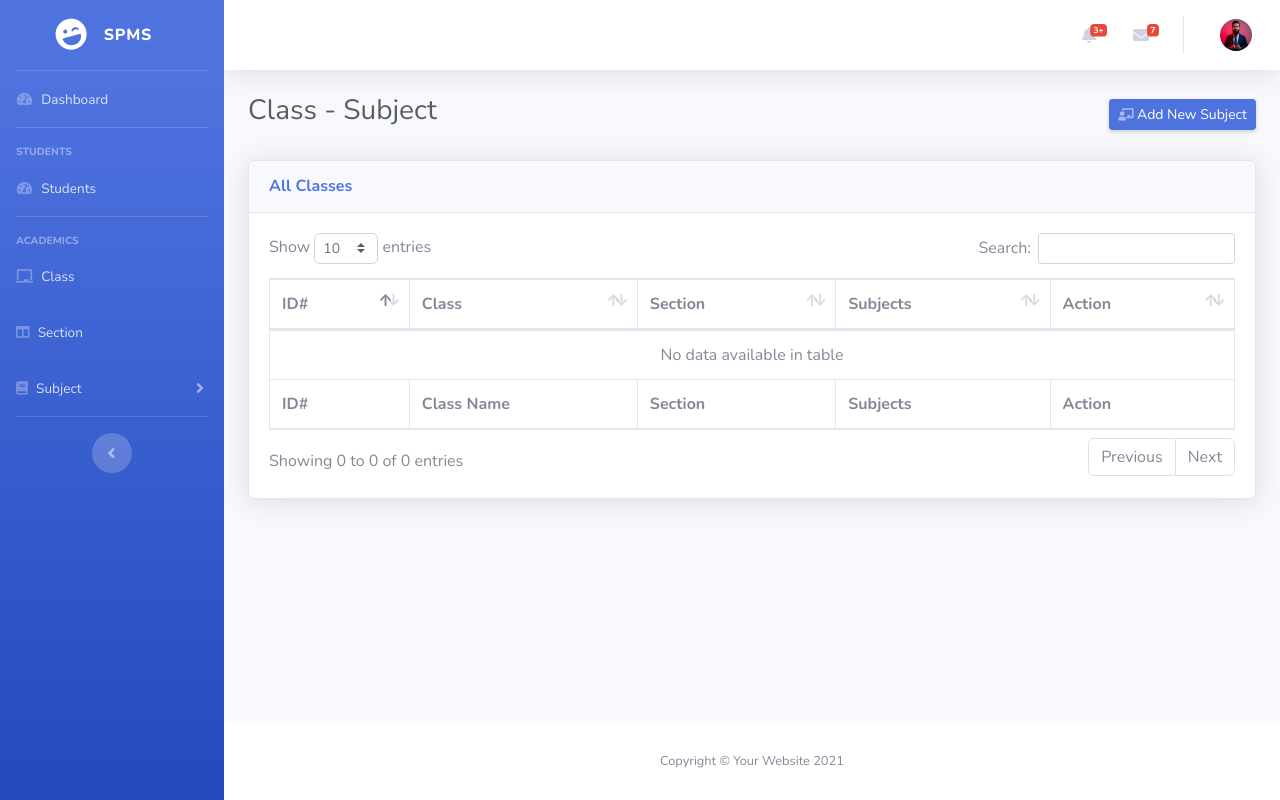
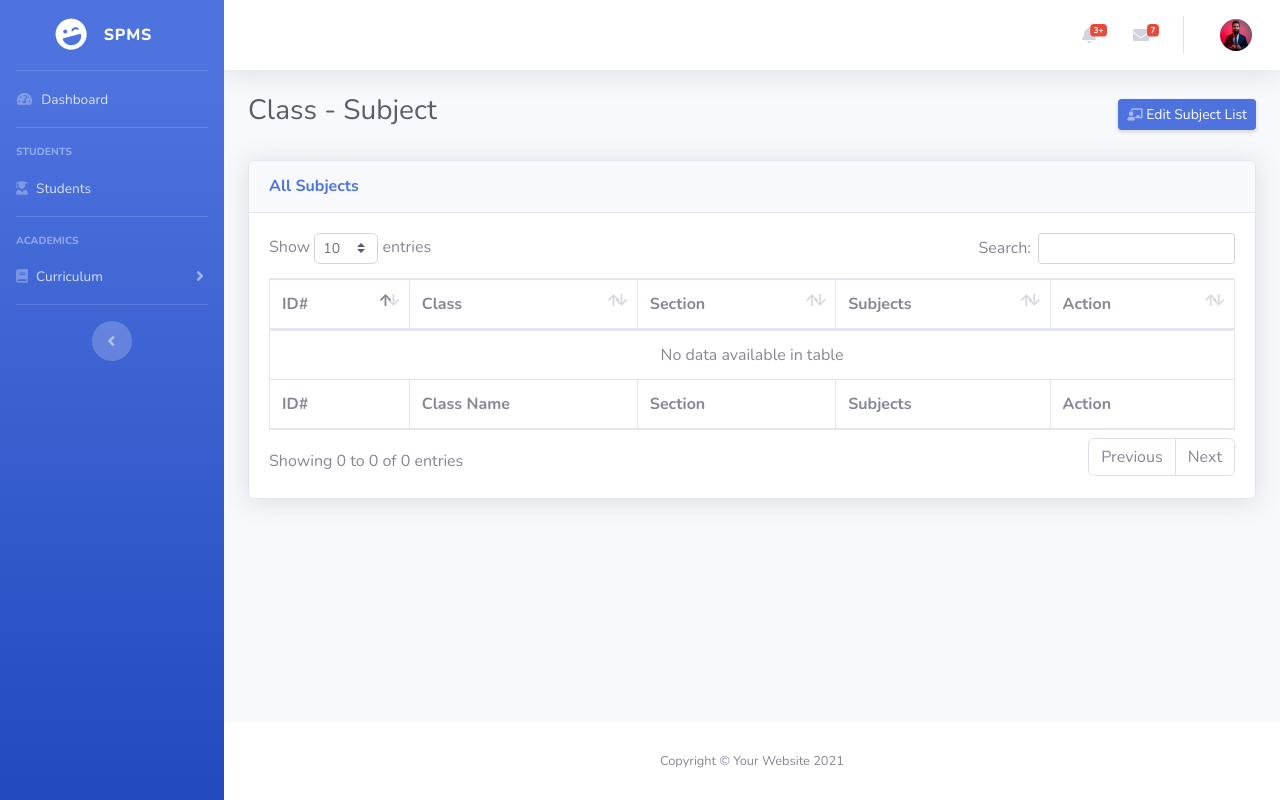
Before and after one commit to Kashifmughal587/SPMS, a Django app: template spms/administrator/templates/list_class_subject.html in a window 1280 px wide. Run offline with Django 5.2, Linux system fonts and the light colour scheme; the template is opened without the code that fills it, so the values that code supplies are empty; some libraries are stand-ins or nearby versions.

Commit message:
Final Commit Till 29-11-2024

```diff
--- a/spms/administrator/templates/base.html
+++ b/spms/administrator/templates/base.html
@@ -61,7 +61,7 @@
             <!-- Nav Item - Students -->
             <li class="nav-item {% if page == 'Students' %}active{% endif %}">
                 <a class="nav-link" href="{% url 'studentlist' %}">
-                    <i class="fas fa-fw fa-tachometer-alt"></i>
+                    <i class="fas fa-user-graduate"></i>
                     <span>Students</span></a>
             </li>
 
@@ -73,39 +73,39 @@
                 Academics
             </div>
 
-            <!-- Nav Item - Classes -->
-            <li class="nav-item {% if page == 'Class' %}active{% endif %}">
-                <a class="nav-link" href="{% url 'class_list' %}">
-                    <i class="fas fa-chalkboard"></i>
-                    <span>Class</span></a>
-            </li>
-            <!-- Nav Item - Sections -->
-            <li class="nav-item {% if page == 'Section' %}active{% endif %}">
-                <a class="nav-link" href="{% url 'section_list' %}">
-                    <i class="fas fa-columns"></i>
-                    <span>Section</span></a>
-            </li>
-            <!-- Nav Item - Subjects -->
-            {% comment %} <li class="nav-item {% if page == 'Subject' %}active{% endif %}">
-                <a class="nav-link" href="{% url 'subject_list' %}">
-                    <i class="fas fa-book"></i>
-                    <span>Subject</span></a>
-            </li> {% endcomment %}
-
             <!-- Nav Item - Subjects Menu -->
             <li class="nav-item {% if page == 'Subject' %}active{% endif %}">
                 <a class="nav-link collapsed" href="{% url 'subject_list' %}" data-toggle="collapse" data-target="#collapseTwo"
                     aria-expanded="true" aria-controls="collapseTwo">
                     <i class="fas fa-book"></i>
-                    <span>Subject</span>
+                    <span>Curriculum</span>
                 </a>
                 <div id="collapseTwo" class="collapse" aria-labelledby="headingTwo" data-parent="#accordionSidebar">
                     <div class="bg-white py-2 collapse-inner rounded">
-                        <h6 class="collapse-header">Component:</h6>
+                        <a class="collapse-item" href="{% url 'class_list' %}">Classes</a>
+                        <a class="collapse-item" href="{% url 'section_list' %}">Sections</a>
+                        <a class="collapse-item" href="{% url 'subject_list' %}">Subjects</a>
                         <a class="collapse-item" href="{% url 'class_subject_list' %}">Class Subjects</a>
                     </div>
                 </div>
             </li>
+
+            <!-- Nav Item - Subjects Menu -->
+            {% comment %} <li class="nav-item {% if page == 'Subject' %}active{% endif %}">
+                <a class="nav-link collapsed" href="{% url 'subject_list' %}" data-toggle="collapse" data-target="#collapseThree"
+                    aria-expanded="true" aria-controls="collapseThree">
+                    <i class="fas fa-book"></i>
+                    <span>Academics</span>
+                </a>
+                <div id="collapseThree" class="collapse" aria-labelledby="headingTwo" data-parent="#accordionSidebar">
+                    <div class="bg-white py-2 collapse-inner rounded">
+                        <a class="collapse-item" href="{% url 'class_list' %}">Classes</a>
+                        <a class="collapse-item" href="{% url 'section_list' %}">Sections</a>
+                        <a class="collapse-item" href="{% url 'subject_list' %}">Subjects</a>
+                        <a class="collapse-item" href="{% url 'class_subject_list' %}">Class Subjects</a>
+                    </div>
+                </div>
+            </li> {% endcomment %}
 
             <!-- Divider -->
             <hr class="sidebar-divider">
--- a/spms/administrator/templates/list_class_subject.html
+++ b/spms/administrator/templates/list_class_subject.html
@@ -8,7 +8,7 @@
     <div class="d-sm-flex align-items-center justify-content-between mb-4">
         <h1 class="h3 mb-2 text-gray-800">Class - Subject</h1>
         <a href="{% url 'add_class_subject' %}" class="d-none d-sm-inline-block btn btn-sm btn-primary shadow-sm">
-            <i class="fas fa-chalkboard-teacher fa-sm text-white-50"></i> Add New Subject
+            <i class="fas fa-chalkboard-teacher fa-sm text-white-50"></i> Edit Subject List
         </a>
     </div>
 
@@ -38,7 +38,7 @@
     <!-- DataTales Example -->
     <div class="card shadow mb-4">
         <div class="card-header py-3">
-            <h6 class="m-0 font-weight-bold text-primary">All Classes</h6>
+            <h6 class="m-0 font-weight-bold text-primary">All Subjects</h6>
         </div>
         <div class="card-body">
             <div class="table-responsive">
@@ -74,15 +74,11 @@
                                                 {{ section_subject.subject.name }}{% if not forloop.last %}, {% endif %}
                                             {% endfor %}
                                         {% else %}
-                                            No subjects
+                                            No subjects added
                                         {% endif %}
                                     </td>
                                     <td>
-                                        <a href="{% url 'update_class' section.id %}" class="btn btn-sm btn-primary">Edit</a>
-                                        <button class="btn btn-sm btn-secondary" onclick="confirmDelete({{ section.id }})">Delete</button>
-                                        <form id="delete-form-{{ section.id }}" action="{% url 'delete_class' section.id %}" method="POST" style="display: none;">
-                                            {% csrf_token %}
-                                        </form>
+                                        <a href="{% url 'clear_class_subject' section.id %}" onclick="return confirmDelete({{ section.id }})" class="btn btn-sm btn-primary">Clear</a>
                                     </td>
                                 </tr>
                             {% endfor %}
@@ -97,10 +93,12 @@
 
 <!-- Confirmation Script -->
 <script>
-    function confirmDelete(classId) {
-        const confirmed = confirm("Deleting class will delete all it's associated items, Are you sure you want to remove all subjects from that class?");
+    function confirmDelete(sectionId) {
+        const confirmed = confirm("Are you sure you want to clear all subjects for this section?");
         if (confirmed) {
-            document.getElementById(`delete-form-${classId}`).submit();
+            return true;
+        } else {
+            return false;
         }
     }
 </script>
--- a/spms/administrator/urls.py
+++ b/spms/administrator/urls.py
@@ -30,6 +30,5 @@ urlpatterns = [
 
     path('class_subjects/', views.class_subject_list, name='class_subject_list'),
     path('add_class_subject/', views.add_class_subject, name='add_class_subject'),
-    path('update_class_subject/<int:class_subject_id>/', views.update_class_subject, name='update_class_subject'),
-    path('delete_class_subject/<int:class_subject_id>/', views.delete_class_subject, name='delete_class_subject'),
+    path('clear_class_subject/<int:section_name_id>/', views.clear_class_subject, name='clear_class_subject'),
 ]
```
Also changed, not shown: spms/administrator/templates/add_update_class_subject.html (+92 -15 lines), spms/administrator/views.py (+76 -26 lines).
